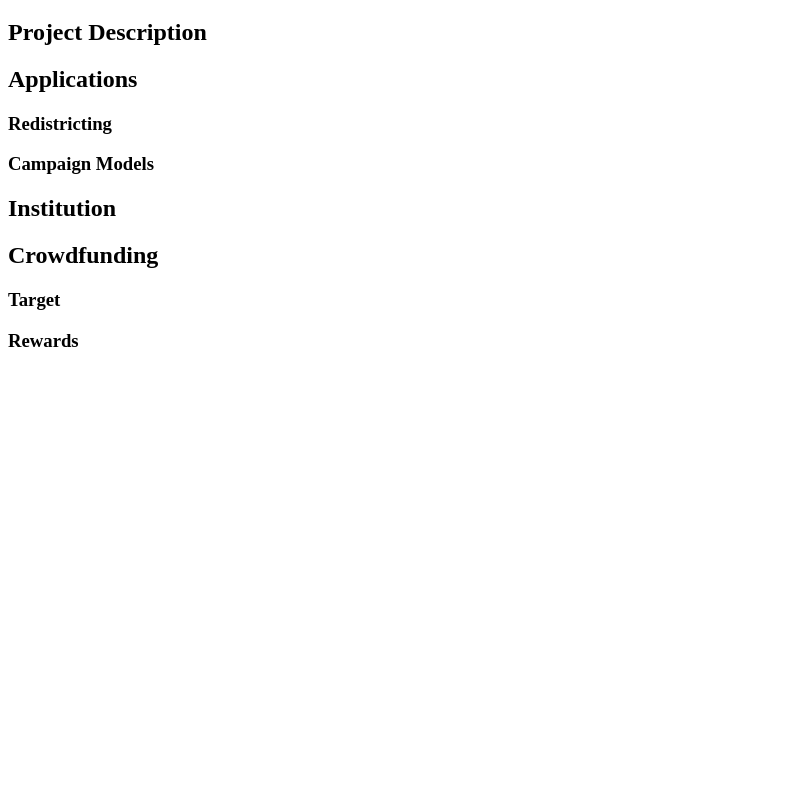
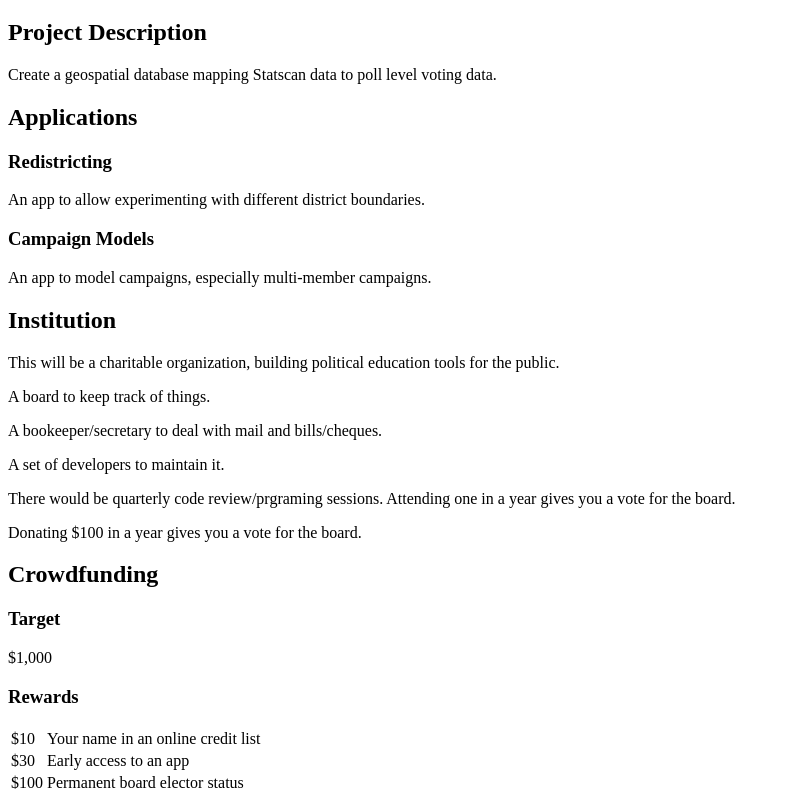
Before and after one commit to jrootham/voting, a plain HTML site: page index.html in a window 1280 px wide. Shown: the part 61-864 px from the top of the page, without its empty margins (0-790 px from the left). Before the commit the page ends 800 px from the top, so only its background shows below. Drawn offline with Linux system fonts and the light colour scheme.

Commit message:
First draft

```diff
--- a/index.html
+++ b/index.html
@@ -7,12 +7,47 @@
 <body>
 <h1>Map Voting Data to Statscan Data</h1>
 <h2>Project Description</h2>
+<p>
+    Create a geospatial database mapping Statscan data to poll level voting data.
+</p>
 <h2>Applications</h2>
 <h3>Redistricting</h3>
+<p>
+An app to allow experimenting with different district boundaries.
+</p>
 <h3>Campaign Models</h3>
+<p>
+An app to model campaigns, especially multi-member campaigns.
+</p>
 <h2>Institution</h2>
+<p>
+    This will be a charitable organization, building political education tools for the public.
+</p>
+<p>
+    A board to keep track of things.
+</p>
+<p>
+    A bookeeper/secretary to deal with mail and bills/cheques.
+</p>
+<p>
+    A set of developers to maintain it.
+</p>
+<p>
+    There would be quarterly code review/prgraming sessions.
+    Attending one in a year gives you a vote for the board.
+</p>
+<p>
+    Donating $100 in a year gives you a vote for the board.
+</p>
 <h2>Crowdfunding</h2>
+
 <h3>Target</h3>
+$1,000
 <h3>Rewards</h3>
+<table>
+    <tr><td>$10</td><td>Your name in an online credit list</td></tr>
+    <tr><td>$30</td><td>Early access to an app</td></tr>
+    <tr><td>$100</td><td>Permanent board elector status</td></tr>
+</table>
 </body>
 </html>
```
